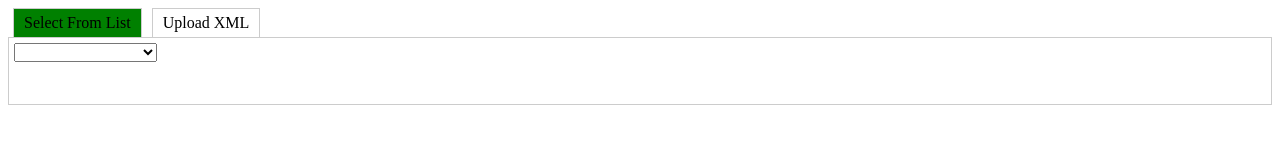
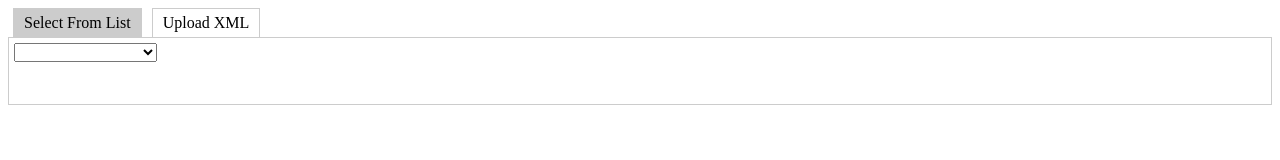
Before and after one commit to cKellyDesign/RSS_Feed_Angular-AJAX, a website: page index.html in a window 1280 px wide. Drawn offline with nearby package versions, Linux system fonts and the light colour scheme.

Commit message:
Grunt Tweeks

```diff
--- a/Gruntfile.js
+++ b/Gruntfile.js
@@ -5,6 +5,7 @@ module.exports = function (grunt) {
       dist: {
         files: {
           'style.css' : 'style.scss'
+        }
       },
       dev: {
         options: {
@@ -14,7 +15,7 @@ module.exports = function (grunt) {
           'style.css' : 'style.scss'
         }
       }
-      }
+
     },
 
     watch: {
--- a/style.scss
+++ b/style.scss
@@ -13,25 +13,10 @@ ul.tabList {
 		border-bottom: 0px;
 
 		&.active {
-			background-color: green;
+			background-color: #ccc;
 		}
 	}
 }
-
-/*ul.tabList > li {
-	list-style: none;
-	display: block;
-	float: left;
-	padding: 5px 10px;
-	margin: 0 5px;
-	cursor: pointer;
-	border: 1px solid #ccc;
-	border-bottom: 0px;
-}
-
-ul.tabList > li.active {
-	background-color: #ccc;
-}*/
 
 .tabContent {
 	clear: both;
```
Also changed, not shown: style.css, 1 other file. Lines whose indentation alone changed are shown as unchanged.
